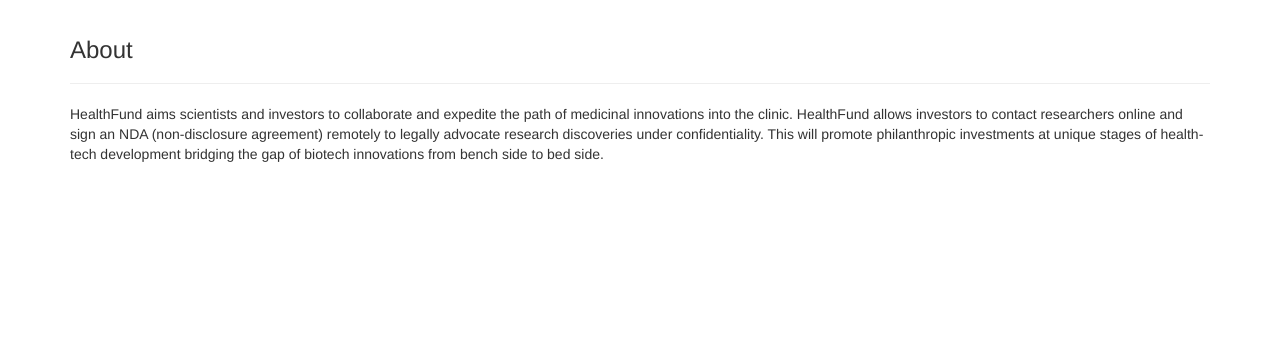
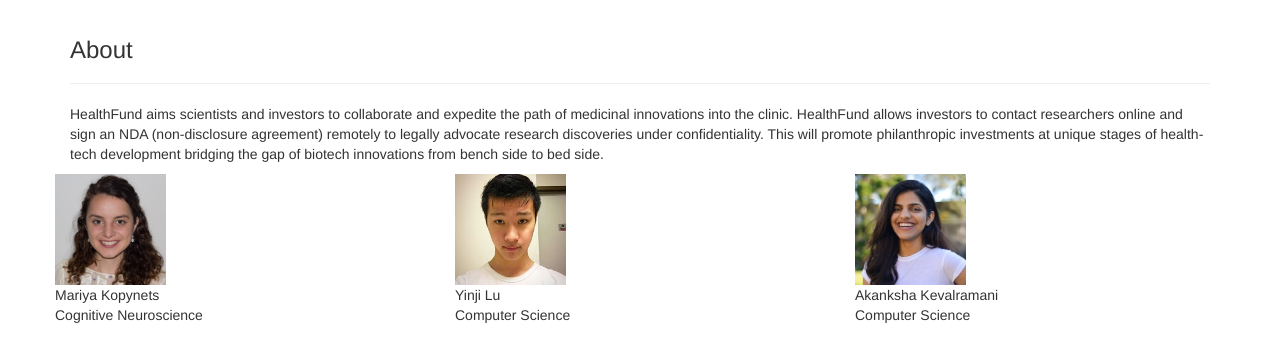
Before and after one commit to MariyaKopynets/New_Healthfund, a plain HTML site: page development/about_signedin.html in a window 1280 px wide. Shown: the part 53-414 px from the top of the page. Drawn offline with Linux system fonts and the light colour scheme.

Commit message:
Update about_signedin.html

```diff
--- a/development/about_signedin.html
+++ b/development/about_signedin.html
@@ -87,6 +87,19 @@
             <div class="col-lg-12">
                <p>HealthFund aims scientists and investors to collaborate and expedite the path of medicinal innovations into the clinic. HealthFund allows investors to contact researchers online and sign an NDA (non-disclosure agreement) remotely to legally advocate research discoveries under confidentiality. This will promote philanthropic investments at unique stages of health-tech development bridging the gap of biotech innovations from bench side to bed side.</p>
             </div>
+                <div class="row">
+            <div class="col-lg-4 col-sm-12">
+                <img src="Mariya.JPG" alt="image 1" height="30%" width="30%" />
+                <p>Mariya Kopynets<br /> Cognitive Neuroscience</p>
+            </div>
+            <div class="col-lg-4 col-sm-12">
+                <img src="Jace.jpg" alt="image 2" height="30%" width="30%" />
+                <p>Yinji Lu<br /> Computer Science</p>
+            </div>
+            <div class="col-lg-4 col-sm-12">
+                <img src="Akanksha.jpg" alt="image 3" height="30%" width="30%" />
+                <p>Akanksha Kevalramani<br /> Computer Science</p>
+            </div>
         </div>
         <!-- /.row -->
 
```
